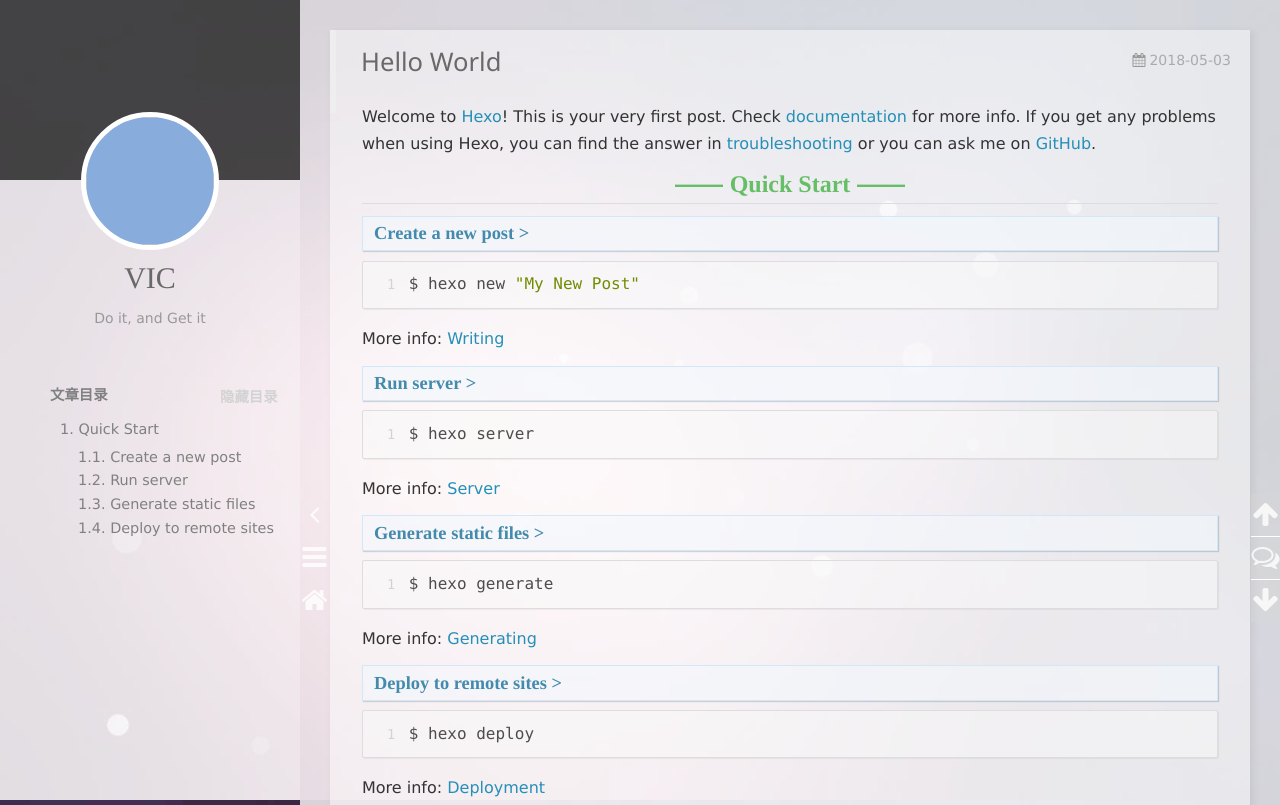
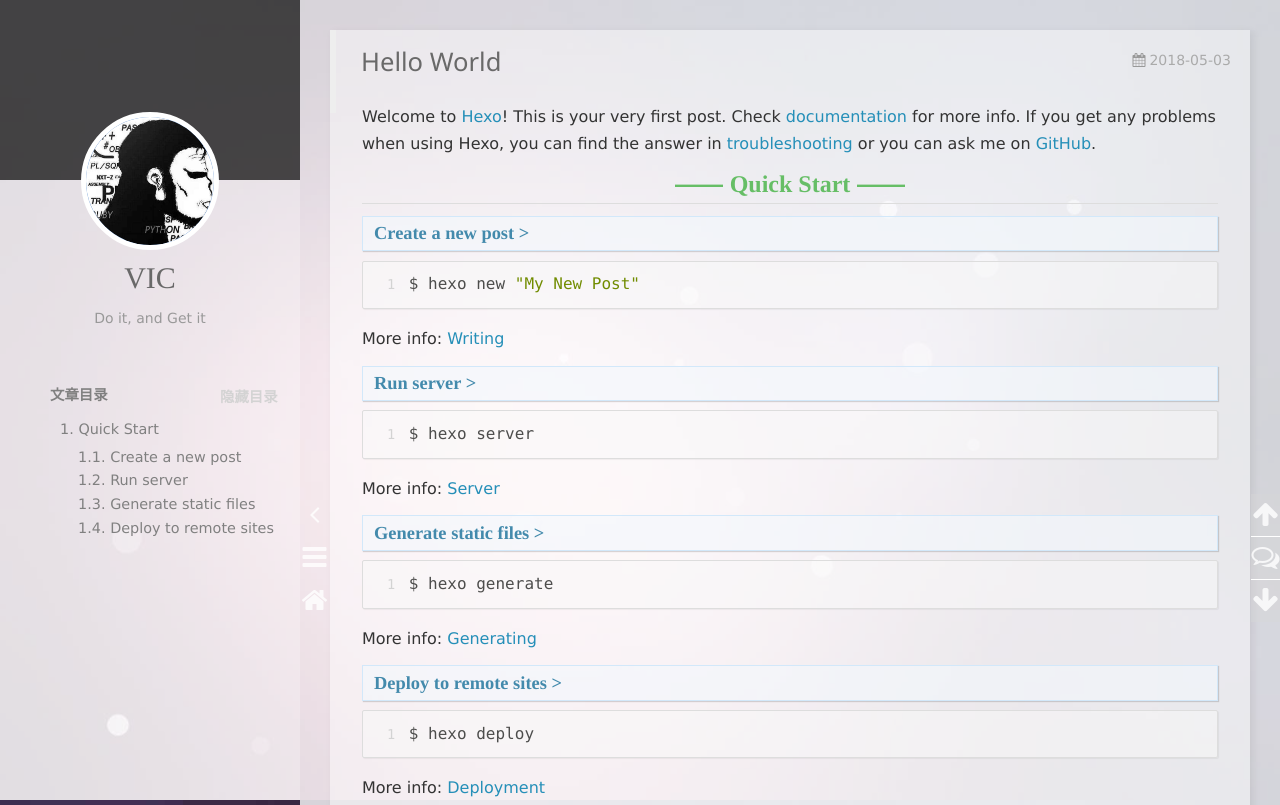
Before and after one commit to ding2425/ding2425.github.io, a plain HTML site: page 2018/05/03/hello-world/index.html in a window 1280 px wide. Shown: the top 805 px of the page. Drawn offline with nearby package versions, Linux system fonts and the light colour scheme; some packages are replaced by stand-ins of ours; a script that the page names is missing.

Commit message:
Site updated: 2018-05-07 00:39:49

```diff
--- a/2018/05/03/hello-world/index.html
+++ b/2018/05/03/hello-world/index.html
@@ -98,7 +98,7 @@
 <div class="intrude-less">
     <header id="header" class="inner">
         <a href="/" class="profilepic">
-            <img src="/img/avatar.png" class="animated zoomIn">
+            <img src="/img/a.jpg" class="animated zoomIn">
         </a>
         <hgroup>
           <h1 class="header-author"><a href="/">VIC</a></h1>
@@ -225,7 +225,7 @@
     <div class="intrude-less">
         <header id="header" class="inner">
             <a href="/" class="profilepic">
-                <img src="/img/avatar.png" class="animated zoomIn">
+                <img src="/img/a.jpg" class="animated zoomIn">
             </a>
             <hgroup>
               <h1 class="header-author"><a href="/" title="回到主页">VIC</a></h1>
```
Also changed, not shown: 2018/05/03/postName/index.html (+2 -2 lines), 2018/05/04/Test/index.html (+2 -2 lines), 2018/05/06/tttt/index.html (+2 -2 lines), archives/2018/05/index.html (+2 -2 lines), archives/2018/index.html (+2 -2 lines), archives/index.html (+2 -2 lines), index.html (+2 -2 lines).
